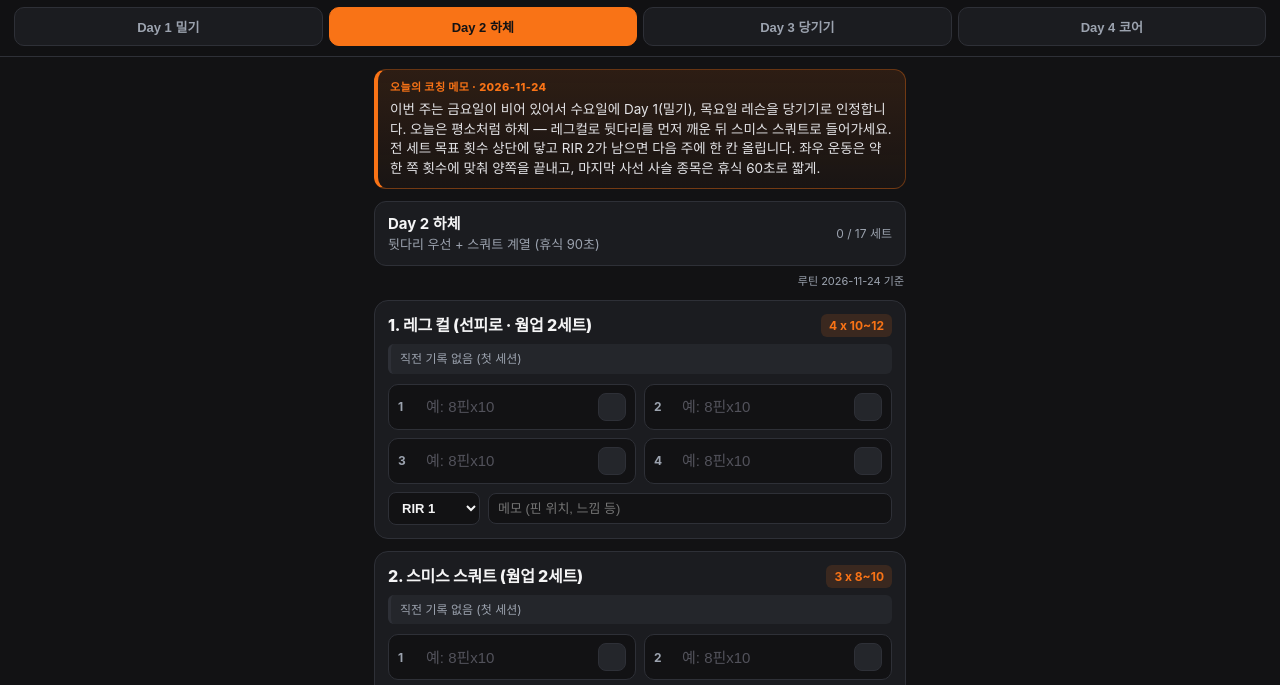
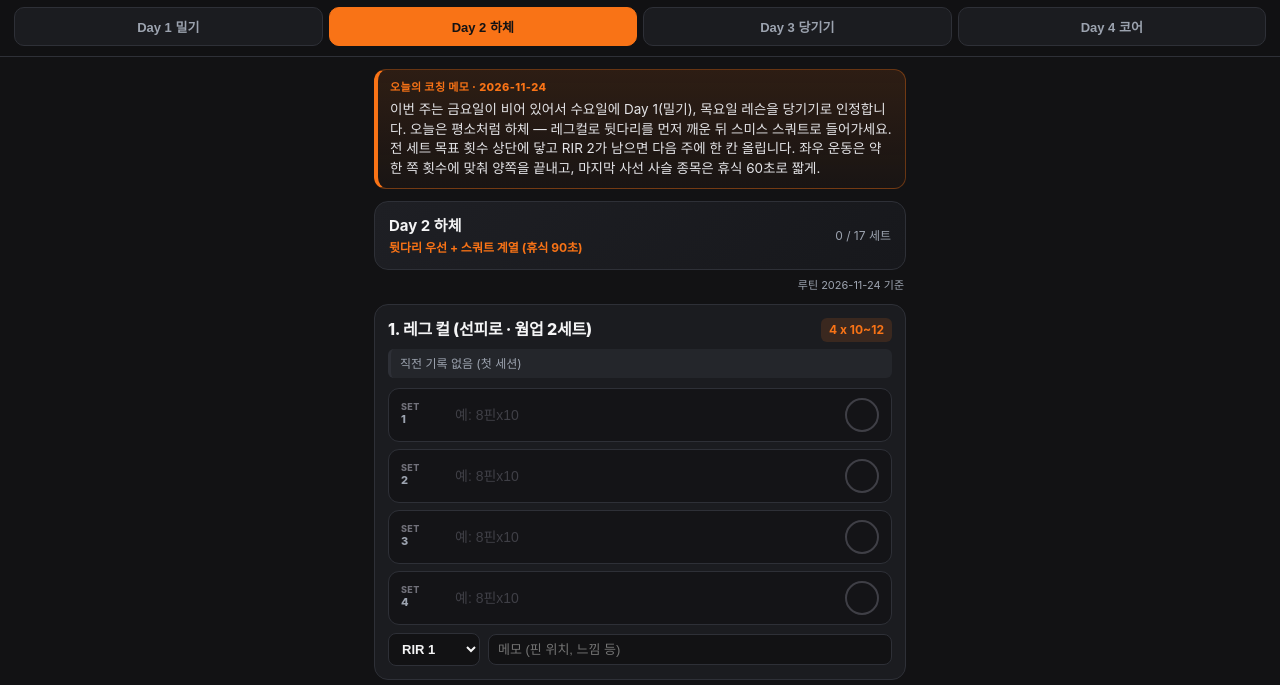
Before and after one commit to simsangun92-jpg/Workout-log, a plain HTML site: page index.html in a window 1280 px wide. Shown: the part 44-729 px from the top of the page. Drawn offline with Linux system fonts and the light colour scheme.

Commit message:
4번 시안(차콜+오렌지) 풀-로우 세트 레이아웃 및 캐시 v2 적용

```diff
--- a/index.html
+++ b/index.html
@@ -55,11 +55,11 @@
   .tab.active { background: var(--accent); color: #121214; border-color: var(--accent); }
   .container { padding: 12px 14px; max-width: 560px; margin: 0 auto; }
   .day-banner {
-    background: var(--card); border: 1px solid var(--border); border-radius: 12px;
-    padding: 11px 13px; margin-bottom: 12px;
+    background: linear-gradient(135deg, #1e1f24, #17181c); border: 1px solid var(--border); border-radius: 14px;
+    padding: 13px 14px; margin-bottom: 12px;
     display: flex; justify-content: space-between; align-items: center; gap: 8px;
   }
-  .day-banner .sub { font-size: 13px; color: var(--muted); }
+  .day-banner .sub { font-size: 12px; color: var(--accent); font-weight: 700; margin-top: 2px; }
   .ex-card {
     background: var(--card); border: 1px solid var(--border); border-radius: 14px;
     padding: 13px; margin-bottom: 12px;
@@ -73,24 +73,29 @@
     padding: 6px 9px; margin-bottom: 10px;
   }
   .prev-box.empty { border-left-color: var(--border); color: var(--muted); }
-  .sets-grid { display: grid; grid-template-columns: repeat(2, 1fr); gap: 8px; }
+  .sets-grid { display: flex; flex-direction: column; gap: 7px; }
   .set-row {
-    background: #121214; border: 1px solid var(--border); border-radius: 10px;
-    padding: 8px 9px; display: flex; align-items: center; gap: 6px;
+    background: #141417; border: 1px solid var(--border); border-radius: 11px;
+    padding: 9px 12px; display: flex; align-items: center; gap: 10px;
+    transition: border-color .15s, background .15s;
   }
-  .set-row.done { border-color: var(--accent); background: rgba(249,115,22,0.10); }
-  .set-lbl { font-size: 12px; color: var(--muted); width: 20px; font-weight: 700; flex-shrink: 0; }
+  .set-row.done { border-color: var(--accent); background: rgba(249,115,22,0.11); }
+  .set-lbl {
+    font-size: 11px; color: var(--muted); width: 42px; font-weight: 800;
+    letter-spacing: 0.4px; text-transform: uppercase; flex-shrink: 0;
+  }
+  .set-lbl::before { content: "SET "; font-size: 9px; color: #71717a; display: block; line-height: 1; margin-bottom: 1px; }
   .set-inp {
     width: 100%; background: transparent; border: none; color: var(--text);
-    font-size: 15px; font-weight: 700; outline: none; min-width: 0; font-variant-numeric: tabular-nums;
+    font-size: 17px; font-weight: 800; outline: none; min-width: 0; font-variant-numeric: tabular-nums;
   }
-  .set-inp::placeholder { color: #52525b; font-weight: 400; }
+  .set-inp::placeholder { color: #3f3f46; font-weight: 500; font-size: 14px; }
   .check-btn {
-    width: 28px; height: 28px; border-radius: 8px; border: 1px solid var(--border);
-    background: var(--card2); color: var(--muted); font-size: 14px; flex-shrink: 0; cursor: pointer;
+    width: 34px; height: 34px; border-radius: 999px; border: 2px solid #3f3f46;
+    background: transparent; color: var(--muted); font-size: 15px; flex-shrink: 0; cursor: pointer;
     display: flex; align-items: center; justify-content: center;
   }
-  .set-row.done .check-btn { background: var(--accent); color: #121214; border-color: var(--accent); font-weight: 800; }
+  .set-row.done .check-btn { background: var(--accent); color: #121214; border-color: var(--accent); font-weight: 900; }
   .meta-row { display: flex; gap: 8px; margin-top: 8px; align-items: center; }
   .rir-select, .memo-inp {
     background: #121214; border: 1px solid var(--border); color: var(--text);
--- a/sw.js
+++ b/sw.js
@@ -1,6 +1,6 @@
 // 네트워크 우선(network-first): 항상 최신 파일을 먼저 받고,
 // 오프라인일 때만 캐시로 대신 응답한다. 그래서 program.json 수정이 바로 반영된다.
-const CACHE = "workout-cache-v1";
+const CACHE = "workout-cache-v2";
 const CORE = ["./", "./index.html", "./program.json", "./manifest.json", "./icon-192.png"];
 
 self.addEventListener("install", (event) => {
```
